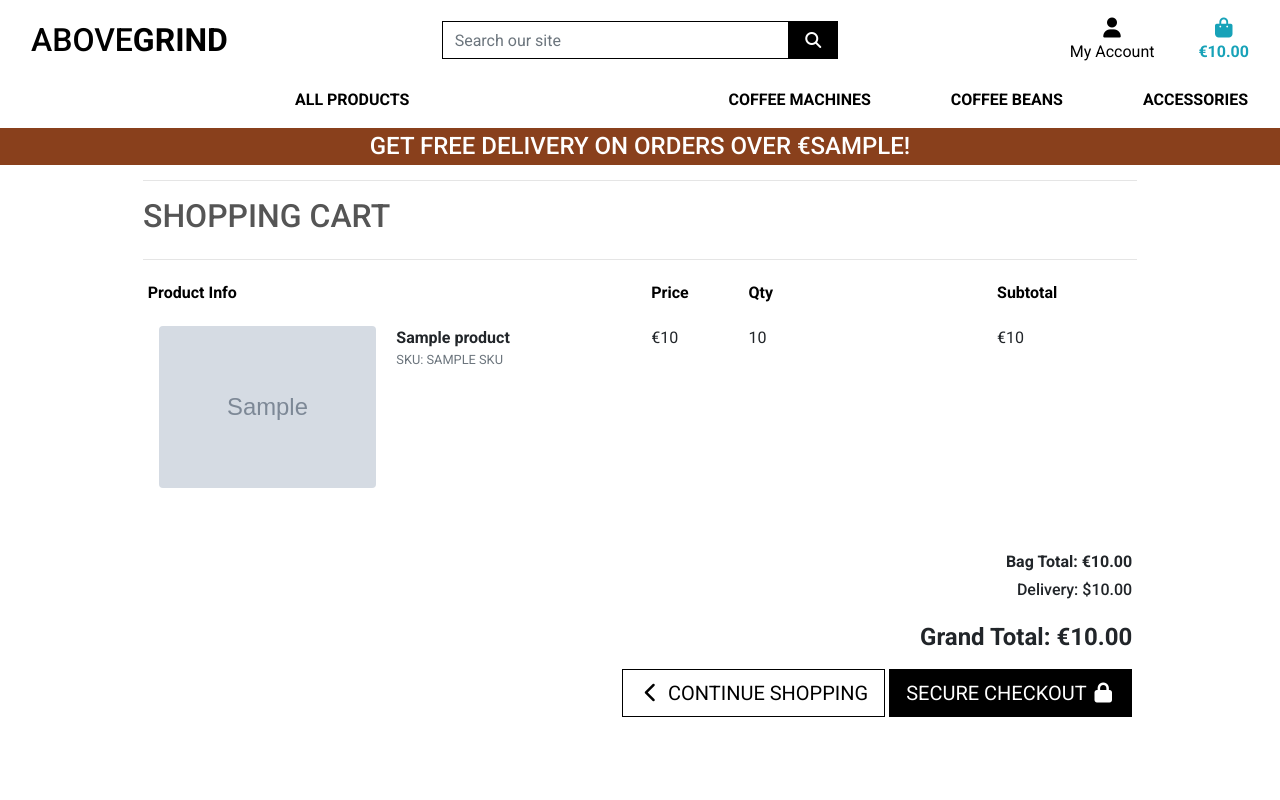
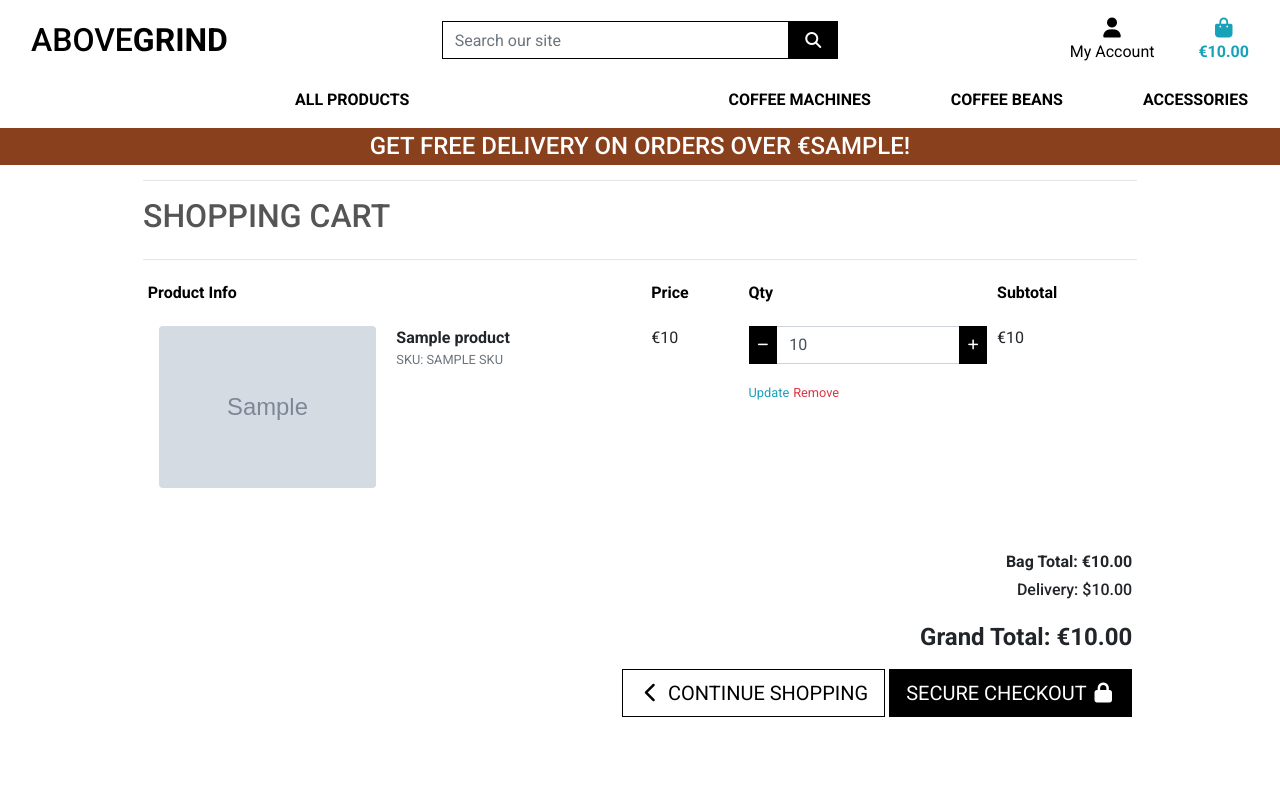
Before and after one commit to shellym96/above_grind, a Django app: template bag/templates/bag/bag.html in a window 1280 px wide. Run offline with Django 3.2, Linux system fonts and the light colour scheme; the template is opened without the code that fills it: most values are stand-ins (such as "Sample title", 1, 10 or a date in 2020); grey boxes marked "Sample" are stand-in pictures; some libraries are stand-ins or nearby versions.

Commit message:
Add quantity boxes to checkout cart

```diff
--- a/bag/templates/bag/bag.html
+++ b/bag/templates/bag/bag.html
@@ -48,7 +48,34 @@
                                         <p class="my-0">€{{ item.product.price }}</p>
                                     </td>
                                     <td class="py-3 w-25">
-                                        <p class="my-0">{{ item.quantity }}</p>
+                                        <form action="" method="POST" class="form update-form">
+                                            {% csrf_token %}
+                                            <div class="form-group">
+                                                <div class="input-group">
+                                                    <div class="input-group-prepend">
+                                                        <button class="decrement-qty btn btn-sm btn-black rounded-0"
+                                                            data-item_id="{{ item.item_id }}" id="decrement-qty_{{ item.item_id }}">
+                                                            <span>
+                                                                <i class="fas fa-minus fa-sm"></i>
+                                                            </span>
+                                                        </button>
+                                                    </div>
+                                                    <input class="form-control form-contro-sm qty_input" type="number"
+                                                    name="quantity" value="{{ item.quantity }}" min="1" max="99"
+                                                    data-item_id="{{ product.id }}" id="id_qty_{{ product.id }}">
+                                                    <div class="input-group-append">
+                                                        <button class="increment-qty btn btn-sm btn-black rounded-0"
+                                                            data-item_id="{{ item.item_id }}" id="increment-qty_{{ item.item_id }}">
+                                                            <span>
+                                                                <i class="fas fa-plus fa-sm"></i>
+                                                            </span>
+                                                        </button>
+                                                    </div>
+                                                </div>
+                                            </div>
+                                        </form>
+                                        <a class="update-link text-info"><small>Update</small></a>
+                                        <a class="remove-item text-danger" id="remove_{{ item.item_id }}"><small>Remove</small></a>
                                     </td>
                                     <td class="py-3">
                                         <p class="my-0">€{{ item.product.price }}</p>
@@ -98,3 +125,28 @@
         </div>
     </div>
 {% endblock %}
+
+{% block postloadjs %}
+{{ block.super }}
+{% include 'products/includes/quantity_input_script.html' %}
+
+<script type="text/javascript">
+    // Update quantity on click
+    $('.update-link').click(function(e) {
+        var form = $(this).prev('.update-form');
+        form.submit();
+    })
+
+    // Remove item and reload on click
+    $('.remove-item').click(function(e) {
+        var csrfToken = "{{ csrf_token }}";
+        var itemId = $(this).attr('id').split('remove_')[1];
+        var url = `/bag/remove/${itemId}`;
+
+        $.post(url, data)
+         .done(function() {
+             location.reload();
+         });
+    })
+</script>
+{% endblock %}
--- a/static/css/base.css
+++ b/static/css/base.css
@@ -92,7 +92,9 @@
     right: 10px;
 }
 
-.btt-link {
+.btt-link,
+.update-link,
+.rmove-item {
     cursor: pointer;
 }
 
```
